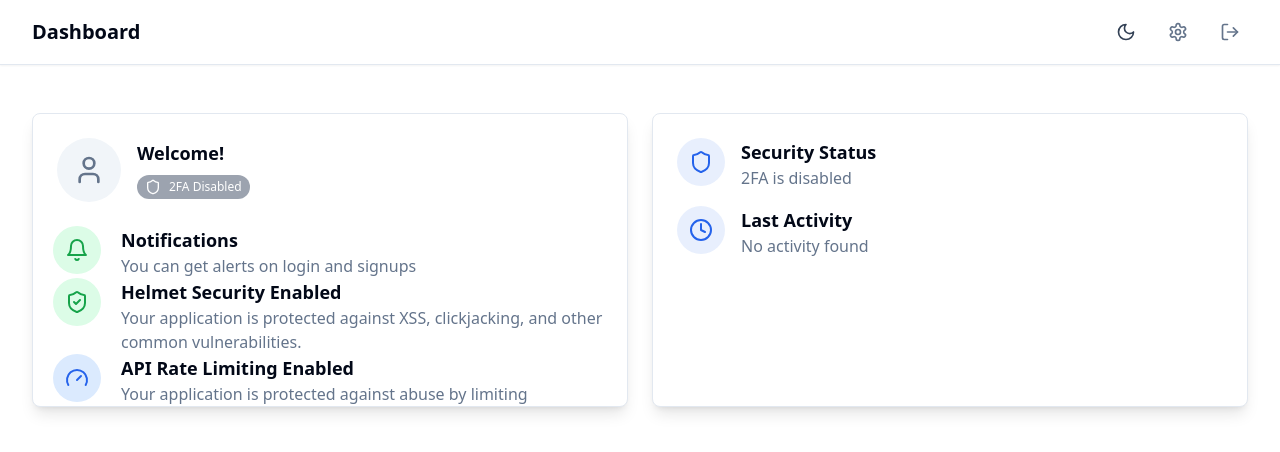
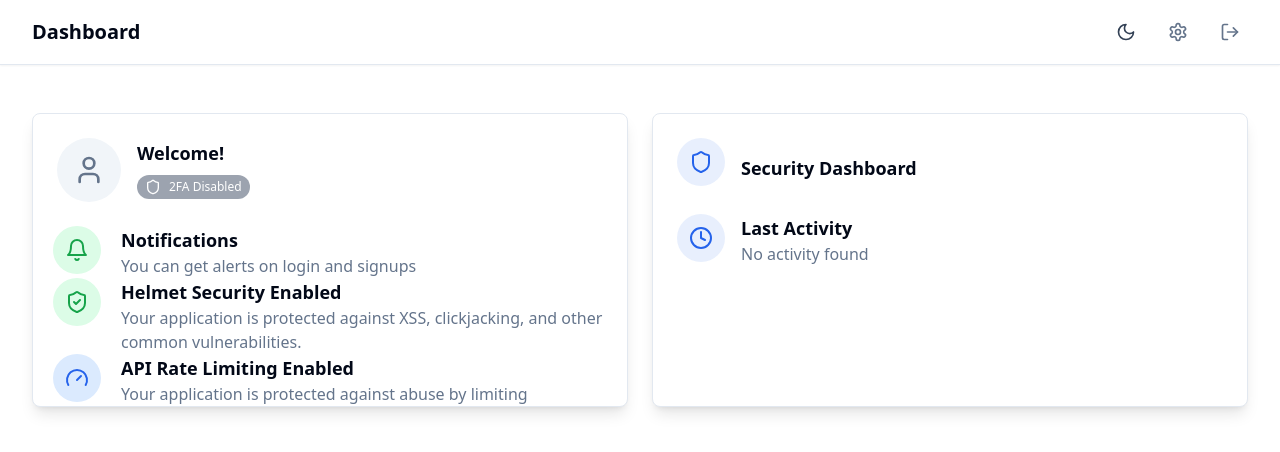
Before and after one commit to hemanth5544/SecureServer, a React (Vite) app: page /dashboard in a window 1280 px wide. Shown: the top 452 px of the page. Built offline with nearby package versions, Linux system fonts and the light colour scheme.

Commit message:
rate limmiter

```diff
--- a/src/components/DashboardStats.tsx
+++ b/src/components/DashboardStats.tsx
@@ -1,26 +1,28 @@
 import { Shield, Clock } from "lucide-react";
 import { useAuth } from "../context/AuthContext";
-
+import { Link } from "react-router-dom";
 export const DashboardStats = () => {
     const {user,lastActivity}=useAuth();
   return (
     <div className="bg-card shadow-lg rounded-lg overflow-hidden border">
       <div className="p-6">
         {/* Security Status Section */}
-        <div className="flex items-start space-x-4">
+        <div className="flex items-start space-x">
           {/* Shield Icon */}
           <div className="p-3 bg-primary/10 rounded-full">
             <Shield className="h-6 w-6 text-primary" />
+
           </div>
-          {/* Security Status Content */}
-          <div>
+          <Link
+              to="/sec-das"
+              className="text-muted-foreground hover:text-card-foreground p-4 rounded-lg transition-all duration-300 ease-in-out transform hover:scale-105 hover:shadow-xl hover:opacity-90"
+              >
             <h2 className="text-lg font-semibold text-card-foreground">
-              Security Status
-            </h2>
-            <p className="text-muted-foreground">
-              2FA is {user?.twoFactorEnabled ? "enabled" : "disabled"}
-            </p>
-          </div>
+                Security Dashboard
+              </h2>
+            </Link>
+
+
         </div>
 
         {/* Last Activity Section */}
```
Also changed, not shown: 1 other file (tests, documents, lock files or other folders).
